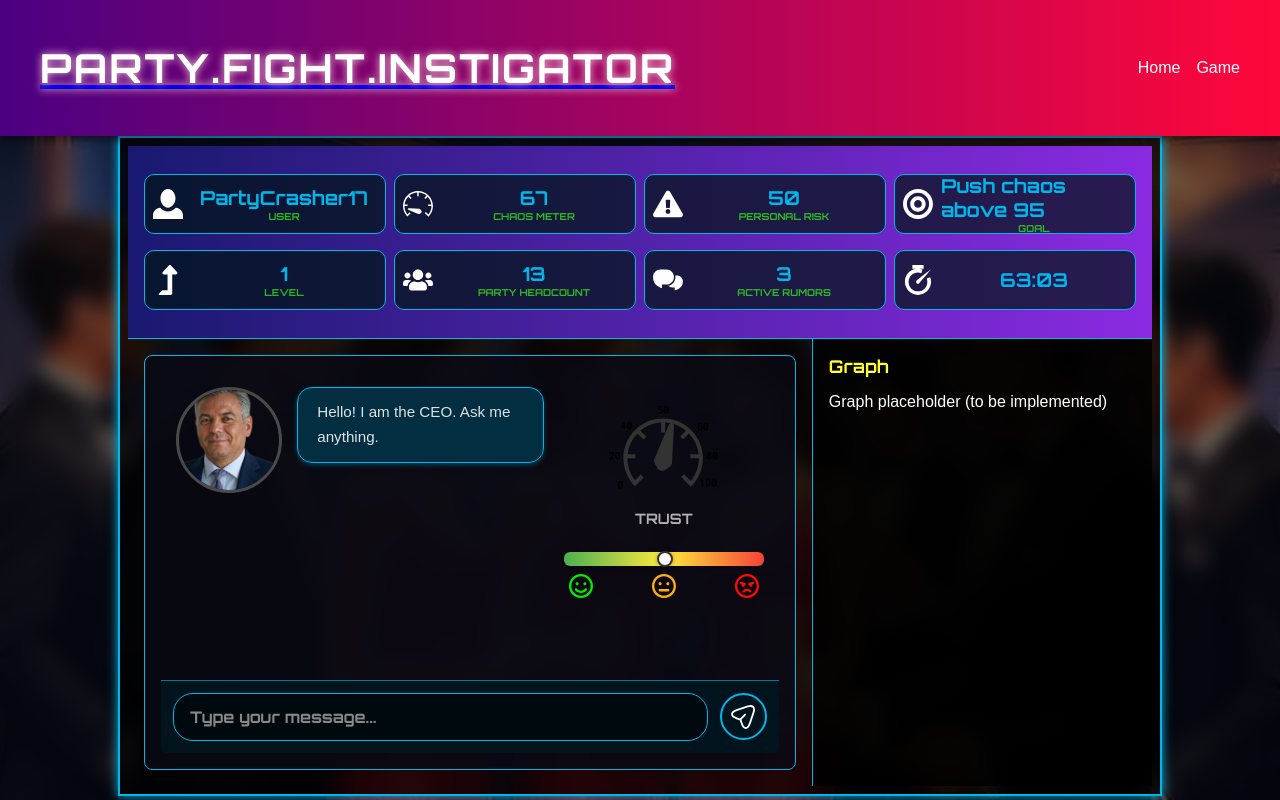
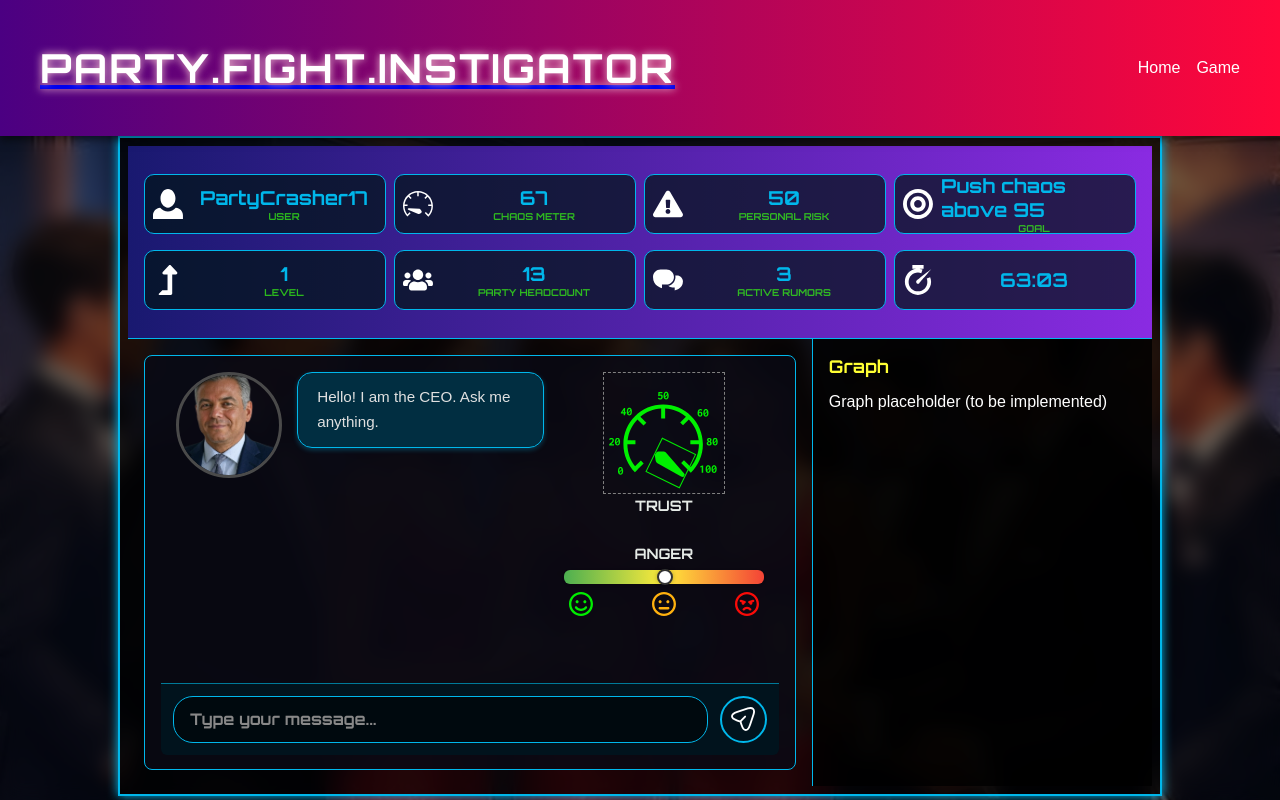
Before and after one commit to FedyaS/PartyFightInstigator, a React (Vite) app in the folder frontend/: page /game in a window 1280 px wide. Built offline with nearby package versions, Linux system fonts and the light colour scheme.

Commit message:
dial partially working

```diff
--- a/frontend/src/App.jsx
+++ b/frontend/src/App.jsx
@@ -1,6 +1,7 @@
 import { Routes, Route } from 'react-router-dom';
 import Home from './pages/Home';
 import Game from './pages/Game';
+import Test from './pages/Test'
 import Header from './components/Header';
 
 function App() {
@@ -10,6 +11,7 @@ function App() {
       <Routes>
         <Route path="/" element={<Home />} />
         <Route path="/game" element={<Game />} />
+        <Route path="/test" element={<Test />} />
       </Routes>
     </div>
   );
--- a/frontend/src/components/ConversationView.css
+++ b/frontend/src/components/ConversationView.css
@@ -18,7 +18,7 @@
   justify-content: space-between; /* Pushes left and right sections apart */
   align-items: flex-start;
   margin-bottom: 20px;
-  padding: 15px;
+  padding: 0px 15px 15px; /* Top padding reduced, R/L and Bottom padding maintained */
   /* background-color: #3c3c3c; REMOVED - User request to not make entire div grey */
   border-radius: 10px;
   position: relative; /* For potential absolute positioning inside */
@@ -305,37 +305,25 @@
   width: 100%;
 }
 
-.trust-dial-container {
-  position: relative;
-  width: 120px; /* Increased size (80px * 1.5) */
-  height: 120px; /* Increased size (80px * 1.5) */
-  margin-bottom: 2px; /* Closer to the label */
-}
-
-.trust-dial-svg {
-  position: absolute;
-  top: 0;
-  left: 0;
-  width: 100%;
-  height: 100%;
-}
-
-.trust-arrow-svg {
-  position: absolute;
-  width: 40%; /* Smaller pointer */
-  height: 40%; /* Smaller pointer */
-  top: 30%; /* (100% - 40%) / 2 = 30% to center */
-  left: 30%; /* (100% - 40%) / 2 = 30% to center */
-  transform-origin: center center;
-  transition: transform 0.5s ease-in-out;
-}
+/* REMOVED .trust-dial-container, .trust-dial-svg, .trust-arrow-svg */
+/* These styles are now handled by the Dial.jsx component */
 
 .trust-label {
   font-size: 0.9em; /* Slightly larger label */
-  color: #b0b0b0;
+  color: #e6ebe7;
   font-weight: bold;
   text-transform: uppercase;
   font-family: 'Orbitron', sans-serif; /* Futuristic font */
+}
+
+/* New style for ANGER label, same as trust-label */
+.anger-label {
+  font-size: 0.9em;
+  color: #e6ebe7;
+  font-weight: bold;
+  text-transform: uppercase;
+  font-family: 'Orbitron', sans-serif; /* Futuristic font */
+  margin-bottom: 8px; /* Add some space below the label, similar to trust-dial-container's margin-bottom */
 }
 
 /* Right Section: Trust Meter and Emotion Bar */
@@ -344,7 +332,7 @@
   flex-direction: column;
   align-items: center; /* Center items horizontally */
   justify-content: flex-start; /* Align items to the top of the container */
-  gap: 25px; /* Adjusted space between trust meter and emotion bar */
+  gap: 30px; /* Adjusted space between trust meter and emotion bar */
   min-width: 200px;
   padding-top: 0; /* Remove padding, rely on flex alignment */
   align-self: flex-start; /* Align this whole block to the start of its parent flex container if possible */
--- a/frontend/src/components/ConversationView.jsx
+++ b/frontend/src/components/ConversationView.jsx
@@ -1,5 +1,6 @@
 import React, { useState, useEffect } from 'react';
 import './ConversationView.css';
+import Dial from './Dial.jsx'; // Explicitly use .jsx and correct casing
 
 function ConversationView() {
   const [npcMessage, setNpcMessage] = useState({ text: 'Hello! I am the CEO. Ask me anything.', isLoading: false });
@@ -8,6 +9,46 @@ function ConversationView() {
   const [isPlayerInputLocked, setIsPlayerInputLocked] = useState(false);
   const [angerLevel, setAngerLevel] = useState(50); // Emotion state: 1 (happy) to 100 (angry)
   const [trustLevel, setTrustLevel] = useState(100); // Trust state: 0 (low) to 100 (high)
+  const [trustSvgFilter, setTrustSvgFilter] = useState('');
+
+  const P_RED =   { inv: 30, sep: 90, sat: 6000, hue: 350, bri: 90, con: 120 };
+  const P_YELLOW = { inv: 80, sep: 50, sat: 3000, hue: 350, bri: 100, con: 100 };
+  const P_GREEN =  { inv: 48, sep: 79, sat: 2476, hue: 86,  bri: 118, con: 119 };
+
+  const interpolateValues = (v1, v2, factor) => v1 * (1 - factor) + v2 * factor;
+
+  useEffect(() => {
+    const calculateFilter = () => {
+      let currentTrust = trustLevel;
+      if (currentTrust < 0) currentTrust = 0;
+      if (currentTrust > 100) currentTrust = 100;
+
+      let params;
+      if (currentTrust < 50) {
+        const factor = currentTrust / 50;
+        params = {
+          inv: interpolateValues(P_RED.inv, P_YELLOW.inv, factor),
+          sep: interpolateValues(P_RED.sep, P_YELLOW.sep, factor),
+          sat: interpolateValues(P_RED.sat, P_YELLOW.sat, factor),
+          hue: interpolateValues(P_RED.hue, P_YELLOW.hue, factor),
+          bri: interpolateValues(P_RED.bri, P_YELLOW.bri, factor),
+          con: interpolateValues(P_RED.con, P_YELLOW.con, factor),
+        };
+      } else {
+        const factor = (currentTrust - 50) / 50;
+        params = {
+          inv: interpolateValues(P_YELLOW.inv, P_GREEN.inv, factor),
+          sep: interpolateValues(P_YELLOW.sep, P_GREEN.sep, factor),
+          sat: interpolateValues(P_YELLOW.sat, P_GREEN.sat, factor),
+          hue: interpolateValues(P_YELLOW.hue, P_GREEN.hue, factor),
+          bri: interpolateValues(P_YELLOW.bri, P_GREEN.bri, factor),
+          con: interpolateValues(P_YELLOW.con, P_GREEN.con, factor),
+        };
+      }
+      return `invert(${Math.round(params.inv)}%) sepia(${Math.round(params.sep)}%) saturate(${Math.round(params.sat)}%) hue-rotate(${Math.round(params.hue)}deg) brightness(${Math.round(params.bri)}%) contrast(${Math.round(params.con)}%)`;
+    };
+    setTrustSvgFilter(calculateFilter());
+  }, [trustLevel, P_RED, P_YELLOW, P_GREEN]); // Added dependencies
 
   const handleSendMessage = () => {
     if (playerInputText.trim() === '' || isPlayerInputLocked) return;
@@ -33,10 +74,6 @@ function ConversationView() {
   // If angerLevel is 1, pos is 0%. If angerLevel is 100, pos is 100%.
   const indicatorPositionPercent = angerLevel === 1 ? 0 : (angerLevel - 1) / 99 * 100;
 
-  // Calculate rotation for the trust meter arrow (0-100 range)
-  // 0 trust = -90deg, 100 trust = +90deg.
-  const trustArrowRotation = (trustLevel / 100) * 180 - 90;
-
   return (
     <div className="conversation-view-container">
       <div className="npc-area"> {/* Main flex row container for left and right sections */}
@@ -58,26 +95,15 @@ function ConversationView() {
         <div className="npc-indicators-right">
           {/* Trust Meter Section */}
           <div className="trust-meter-section">
-            <div className="trust-dial-container">
-              <img
-                src="/icons/dial.svg"
-                alt="Trust Dial"
-                className="trust-dial-svg"
-              />
-              <img
-                src="/icons/dial-pointer.svg"
-                alt="Trust Arrow"
-                className="trust-arrow-svg"
-                style={{
-                  transform: `rotate(${trustArrowRotation}deg)`
-                }}
-              />
+            <div className="trust-dial-container"> {/* This class name might be removed from CSS later */}
+              <Dial value={trustLevel} svgFilter={trustSvgFilter} />
             </div>
             <div className="trust-label">TRUST</div>
           </div>
 
           {/* Emotion Bar Section */}
           <div className="emotion-section">
+            <div className="anger-label">ANGER</div>
             <div className="emotion-bar">
               <div className="emotion-indicator" style={{ left: `calc(${indicatorPositionPercent}% - 6px)` }}></div>
             </div>
--- /dev/null
+++ b/frontend/src/components/Dial.jsx
@@ -0,0 +1,108 @@
+import React from 'react';
+
+function mapValueToAngle(value) {
+    // Ensure value is within 0-100 range, as trustLevel is.
+    const v = Math.min(100, Math.max(0, value));
+
+    if (v >= 0 && v <= 25) {
+      return -2.16 * v + 54;
+    } else if (v <= 40) { // This implies v > 25
+      return ((v - 26) / (26 - 40)) * (359 - 336) + 359;
+    } else if (v <= 60) { // This implies v > 40
+      return ((v - 40) / (60 - 40)) * (232 - 336) + 336;
+    } else if (v <= 100) { // This implies v > 60
+      return ((v - 60) / (100 - 60)) * (154 - 232) + 232;
+    }
+    // Fallback for any case not covered, though clamping should prevent this.
+    // If v is exactly 25, first branch. If v is 0, first branch.
+    // If v is 100, last branch.
+    return 0; // Default return if something unexpected happens
+  }
+
+function Dial({ value, svgFilter }) {
+  const dialAssetUrl = '/icons/dial.svg';
+  const pointerAssetUrl = '/icons/dial-pointer.svg';
+
+  // Overall container size, matching previous .trust-dial-container
+  const containerWidth = 120;
+  const containerHeight = 120;
+  const containerMarginBottom = '2px'; // From original .trust-dial-container
+
+  // Center of the main 120x120 dial container
+  const conceptualDialCenterX = containerWidth / 649 * 300;
+  const conceptualDialCenterY = containerHeight / 464 * 300;
+
+  // Pointer image dimensions (40% of container, as per original .trust-arrow-svg relative sizing)
+  const pointerImgWidth = containerWidth * 0.3;
+  const pointerImgHeight = containerHeight * 0.3;
+
+  // The SVG element that will contain and rotate the pointer image.
+  // Let this SVG be the size of the pointer image.
+  const pointerSvgWidth = pointerImgWidth;
+  const pointerSvgHeight = pointerImgHeight;
+
+  // Pivot point for rotation, located at the center of the pointer SVG.
+  const pivotX_in_pointerSvg = pointerImgWidth / 200 * 195;
+  const pivotY_in_pointerSvg = pointerImgHeight / 84 * 59;
+
+  // Calculate top-left position for the pointer SVG so its pivot aligns with the dial's center.
+  const pointerSvgLeft = conceptualDialCenterX - pivotX_in_pointerSvg;
+  const pointerSvgTop = conceptualDialCenterY - pivotY_in_pointerSvg;
+
+  const angle = mapValueToAngle(value);
+  // The original Dial.jsx used `rotate(${-angle}deg)`.
+  const rotationTransform = `rotate(${-angle}deg)`;
+
+  return (
+    <div
+      style={{
+        position: 'relative',
+        width: `${containerWidth}px`,
+        height: `${containerHeight}px`,
+        marginBottom: containerMarginBottom,
+        border: '1px dashed grey', // For layout debugging
+      }}
+    >
+      {/* Dial Background Image */}
+      <img
+        src={dialAssetUrl}
+        alt="Trust Dial Background"
+        style={{
+          width: '100%',
+          height: '100%',
+          filter: svgFilter,
+          position: 'absolute',
+          top: '0',
+          left: '0',
+        }}
+      />
+
+      {/* SVG container for the Pointer Image */}
+      <svg
+        width={pointerSvgWidth}
+        height={pointerSvgHeight}
+        viewBox={`0 0 ${pointerSvgWidth} ${pointerSvgHeight}`}
+        style={{
+          position: 'absolute',
+          left: `${pointerSvgLeft}px`,
+          top: `${pointerSvgTop}px`,
+          transformOrigin: `${pivotX_in_pointerSvg}px ${pivotY_in_pointerSvg}px`,
+          transform: rotationTransform,
+          filter: svgFilter, // Apply color filter to the pointer as well
+          transition: 'transform 0.5s ease-in-out', // Retain transition from original CSS
+          border: '1px solid blue', // For layout debugging
+        }}
+      >
+        <image
+          href={pointerAssetUrl} // Using href for React compatibility
+          x="0"
+          y="0"
+          width={pointerSvgWidth}    // Pointer image fills its SVG container
+          height={pointerSvgHeight}
+        />
+      </svg>
+    </div>
+  );
+}
+
+export default Dial;
--- /dev/null
+++ b/frontend/src/pages/Test.jsx
@@ -0,0 +1,13 @@
+import Dial from '../components/Dial';
+
+function Test() {
+    return (
+      <div>
+        <Dial value={100} />    {/* Pointer at 54°, indicating 0 */}
+        {/* <Dial value={50} />   Pointer at 284°, indicating 50
+        <Dial value={100} />  Pointer at 154°, indicating 100 */}
+      </div>
+    );
+  }
+
+export default Test;
```
